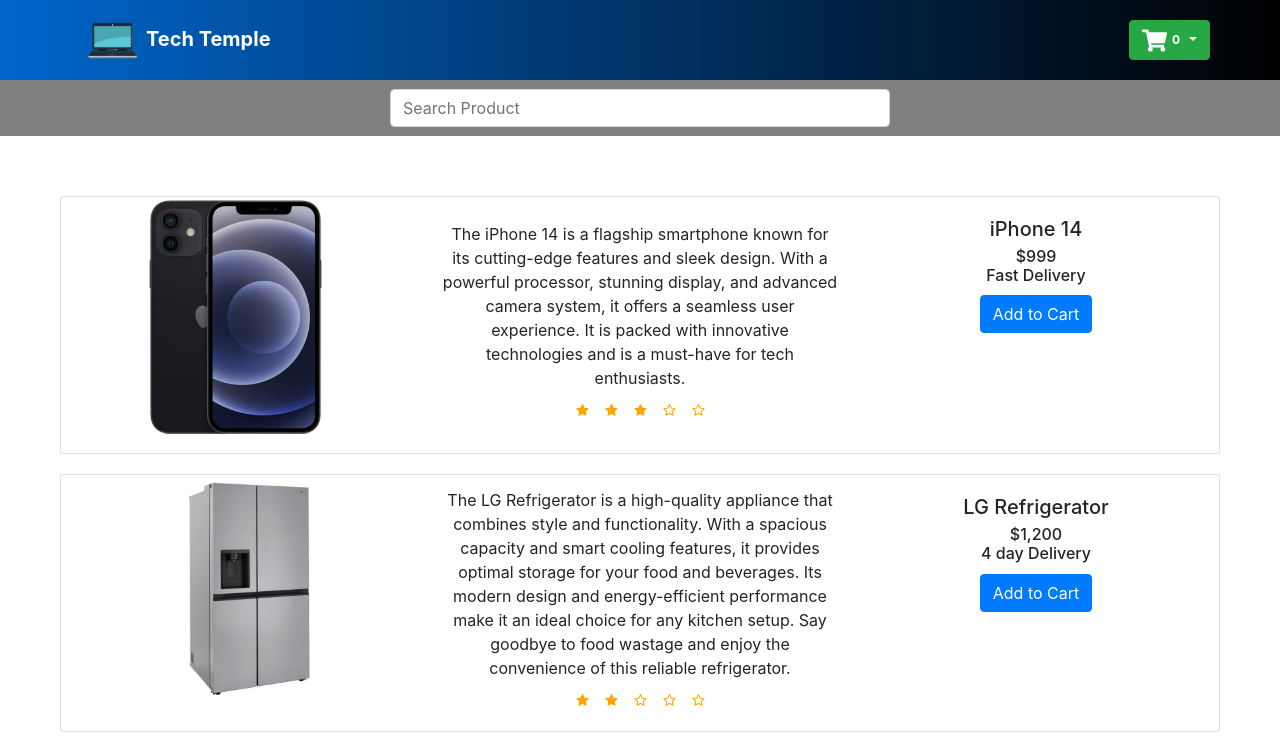
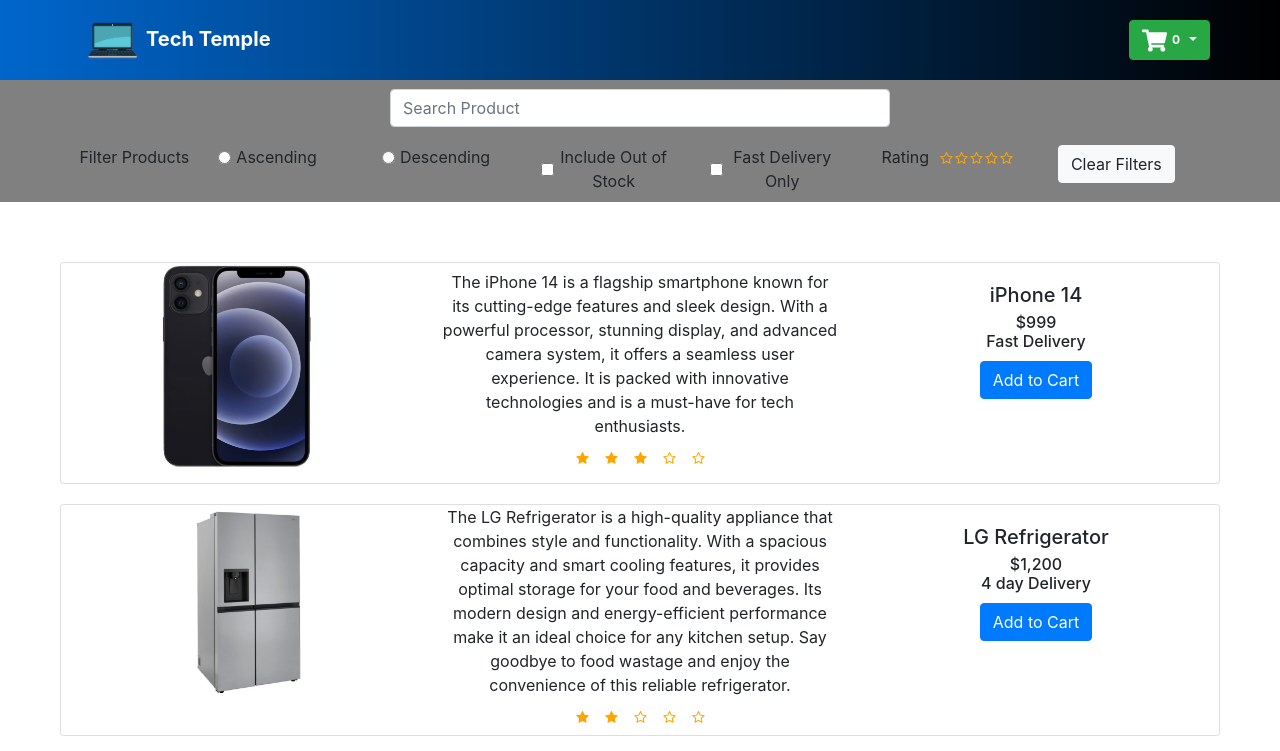
Before and after one commit to MoisesFC/ecommerce-app, a React (Create React App) app: page /home in a window 1280 px wide. Shown: the top 751 px of the page. Built offline with nearby package versions, Linux system fonts and the light colour scheme.

Commit message:
removed the filter on the left and added it under the search bar, inline

```diff
--- a/src/components/Filters.js
+++ b/src/components/Filters.js
@@ -1,4 +1,4 @@
-import { Form, Button } from 'react-bootstrap';
+import { Form, Button, Col, Row } from 'react-bootstrap';
 import Rating from './Rating';
 import { CartState } from '../context/Context';
 
@@ -13,8 +13,11 @@
     console.log(byStock, byFastDelivery, sort, byRating,);
 
     return (
-        <div className="filters">
-            <span className="title">Filter Product</span>
+        <>
+            <div>
+                <Row>
+                    <span className="">Filter Products</span>
+                    <Col>
                         <span>
                             <Form.Check
                                 inline
@@ -30,6 +33,8 @@
                                 checked={sort === 'lowToHigh' ? true : false}
                             />
                         </span>
+                    </Col>
+                    <Col>
                         <span>
                             <Form.Check
                                 inline
@@ -45,7 +50,8 @@
                                 checked={sort === 'highToLow' ? true : false}
                             />
                         </span>
-            <br />
+                    </Col>
+                    <Col>
                         <span>
                             <Form.Check
                                 inline
@@ -61,6 +67,8 @@
                                 checked={byStock}
                             />
                         </span>
+                    </Col>
+                    <Col>
                         <span>
                             <Form.Check
                                 inline
@@ -76,7 +84,8 @@
                                 checked={byFastDelivery}
                             />
                         </span>
-            <br />
+                    </Col>
+                    <Col>
                         <span>
                             <label style={{ paddingRight: 10 }}>Rating</label>
                             <Rating
@@ -87,17 +96,21 @@
                                         payload: i + 1,
                                     })
                                 }
-                    style={{ cursor: "pointer" }}
+                                style={{ cursor: "pointer", color: 'orange' }}
                             />
                         </span>
-            <br />
+                    </Col>
+                    <Col>
                         <Button variant="light"
                             onClick={() =>
                                 productDispatch({
                                     type: 'CLEAR_FILTERS'
                                 })}
                         >Clear Filters</Button>
+                    </Col>
+                </Row>
             </div>
+        </>
     )
 }
 
--- a/src/components/Home.js
+++ b/src/components/Home.js
@@ -62,8 +62,10 @@
                     }}
                 />
             </div>
-            <div className='home'>
-                {/* <Filters /> */}
+            <div className=''>
+            <div className="d-flex justify-content-center bg-gray" style={{ padding: '9px' }}>
+                <Filters />
+                </div>
                 <div className='productContainer'>
                     {transformProducts().map((prod) => (
                         <SingleProduct prod={prod} key={prod.id} />
--- a/src/components/SingleProducts.js
+++ b/src/components/SingleProducts.js
@@ -34,7 +34,7 @@
       <Card>
         <Row noGutters>
           <Col xs={4}>
-            <Card.Img variant="top" src={prod.image} alt={prod.name} style={{ width: '70%' }} />
+            <Card.Img variant="top" src={prod.image} alt={prod.name} style={{ width: '60%' }} />
           </Col>
           <Col xs={4} className="d-flex flex-column align-items-center justify-content-center">
             {/* Add new column for description */}
```
Lines whose indentation alone changed are shown as unchanged.
